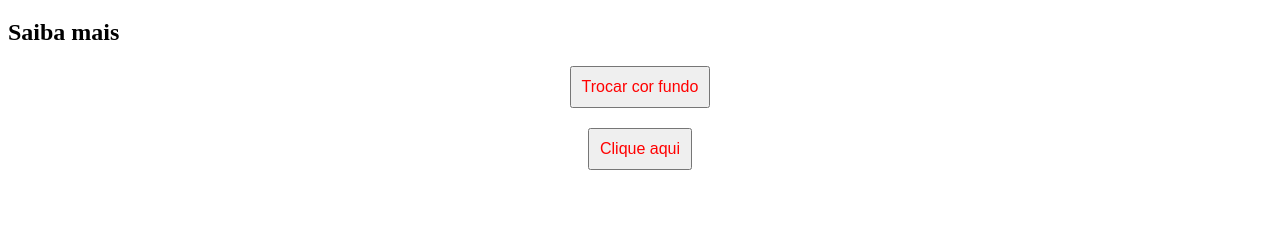
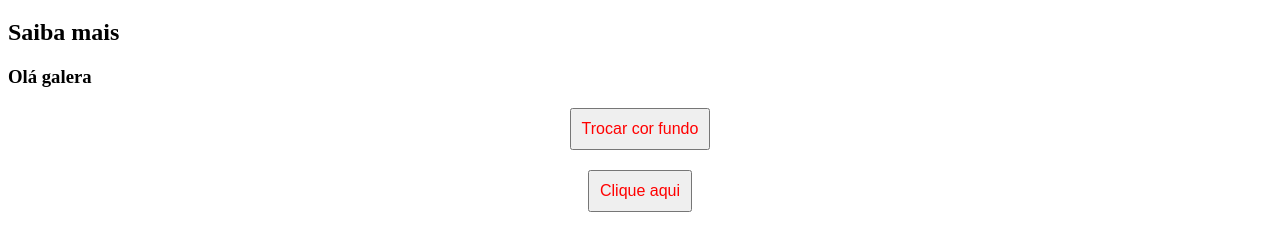
Before and after one commit to SilasSalefe/Projeto2, a plain HTML site: page index.html in a window 1280 px wide. Shown: the part 61-312 px from the top of the page. Drawn offline with Linux system fonts and the light colour scheme.

Commit message:
Alterações no estilo e nova funcionalidade

```diff
--- a/index.html
+++ b/index.html
@@ -10,6 +10,7 @@
     <body>
         <h1 id="mundo">Olá mundo!</h1>
         <h2 id="mudar">Saiba mais</h2>
+        <h3>Olá galera</h3>
         <button onclick="trocarCor()">Trocar cor fundo</button>
         <button onclick="showMessage()">Clique aqui</button>
         <script src="script.js"></script>
```
